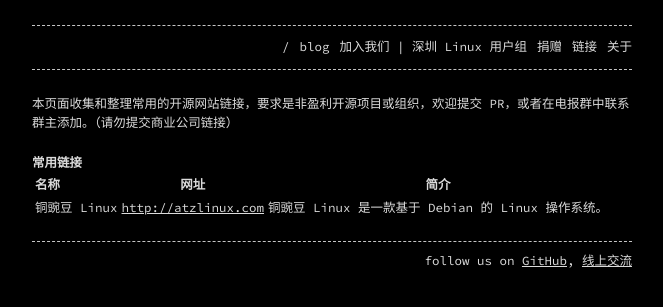
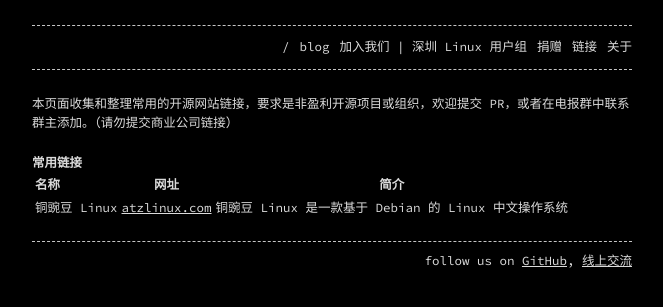
Before and after one commit to shenzhenlug/shenzhenlug.org, a Jekyll site: the page built from links.md, in a window 1280 px wide. Shown: the top 307 px of the page, without its empty margins (308-971 px from the left). Built offline with Jekyll 4.4.1, drawn with Linux system fonts in a browser that asks for light colours.

Commit message:
update url

```diff
--- a/links.md
+++ b/links.md
@@ -12,4 +12,4 @@ permalink: /links
 
 | 名称 | 网址 | 简介  |
 |:--- | :----------: | :-------------: |
-|铜豌豆 Linux |	[http://atzlinux.com](http://atzlinux.com) | 铜豌豆 Linux 是一款基于 Debian 的 Linux 操作系统。 |
+|铜豌豆 Linux |	[atzlinux.com](https://www.atzlinux.com) | 铜豌豆 Linux 是一款基于 Debian 的 Linux 中文操作系统 |
```
